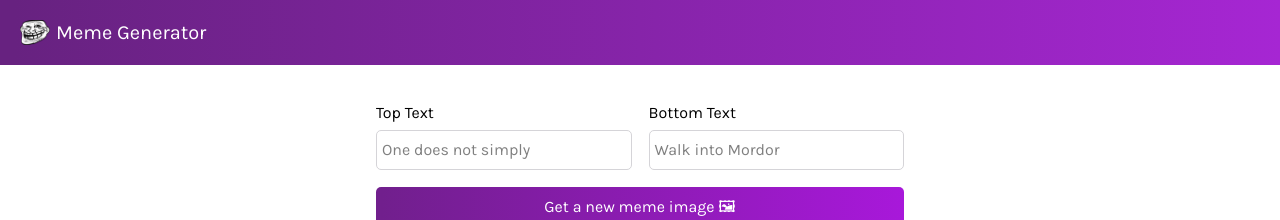
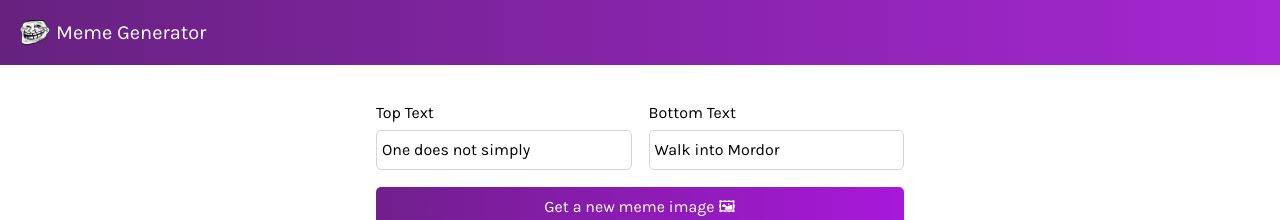
Before and after one commit to nataliewxngg/react-course, a React (Vite) app: page / in a window 1280 px wide. Shown: the top 220 px of the page. Built offline with nearby package versions, Linux system fonts and the light colour scheme.

Commit message:
Use controlled components for form

```diff
--- a/src/components/Main.jsx
+++ b/src/components/Main.jsx
@@ -1,4 +1,21 @@
+import { useState } from "react";
+
 export default function Main() {
+
+    const [meme, setMeme] = useState({
+        topText: "One does not simply",
+        bottomText: "Walk into Mordor",
+        imageUrl: "http://i.imgflip.com/1bij.jpg"
+    })
+
+    function handleChange(e) {
+        const {name, value} = e.target;
+        setMeme(prevMeme => ({
+            ...prevMeme,
+            [name]: value
+        }))
+    }
+
     return (
         <main>
             <div className="form">
@@ -7,6 +24,8 @@ export default function Main() {
                         type="text"
                         placeholder="One does not simply"
                         name="topText"
+                        onChange={handleChange}
+                        value={meme.topText}
                     />
                 </label>
 
@@ -15,14 +34,16 @@ export default function Main() {
                         type="text"
                         placeholder="Walk into Mordor"
                         name="bottomText"
+                        onChange={handleChange}
+                        value={meme.bottomText}
                     />
                 </label>
                 <button>Get a new meme image 🖼</button>
             </div>
             <div className="meme">
-                <img src="http://i.imgflip.com/1bij.jpg" />
-                <span className="top">One does not simply</span>
-                <span className="bottom">Walk into Mordor</span>
+                <img src={meme.imageUrl} />
+                <span className="top">{meme.topText}</span>
+                <span className="bottom">{meme.bottomText}</span>
             </div>
         </main>
     )
```
